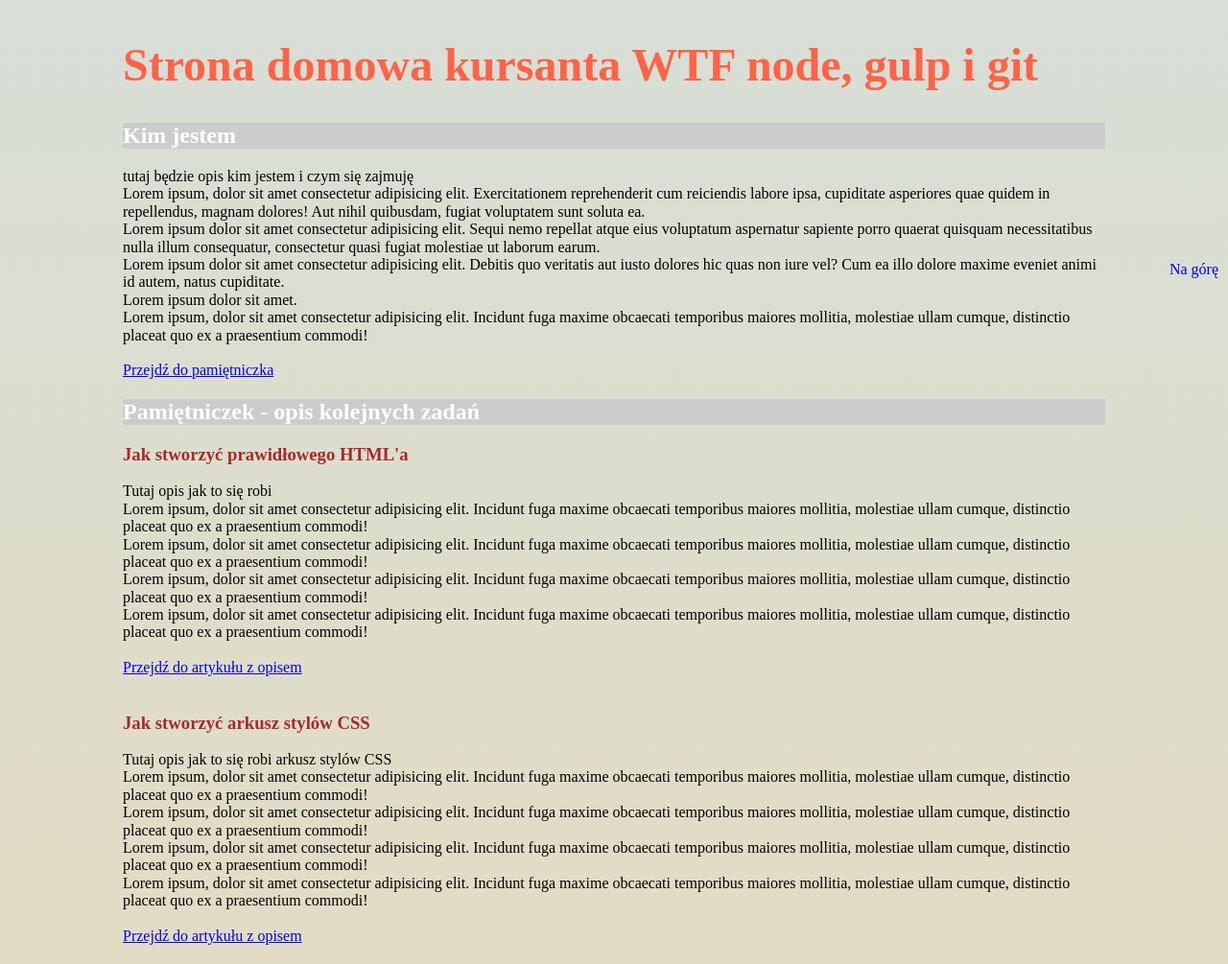
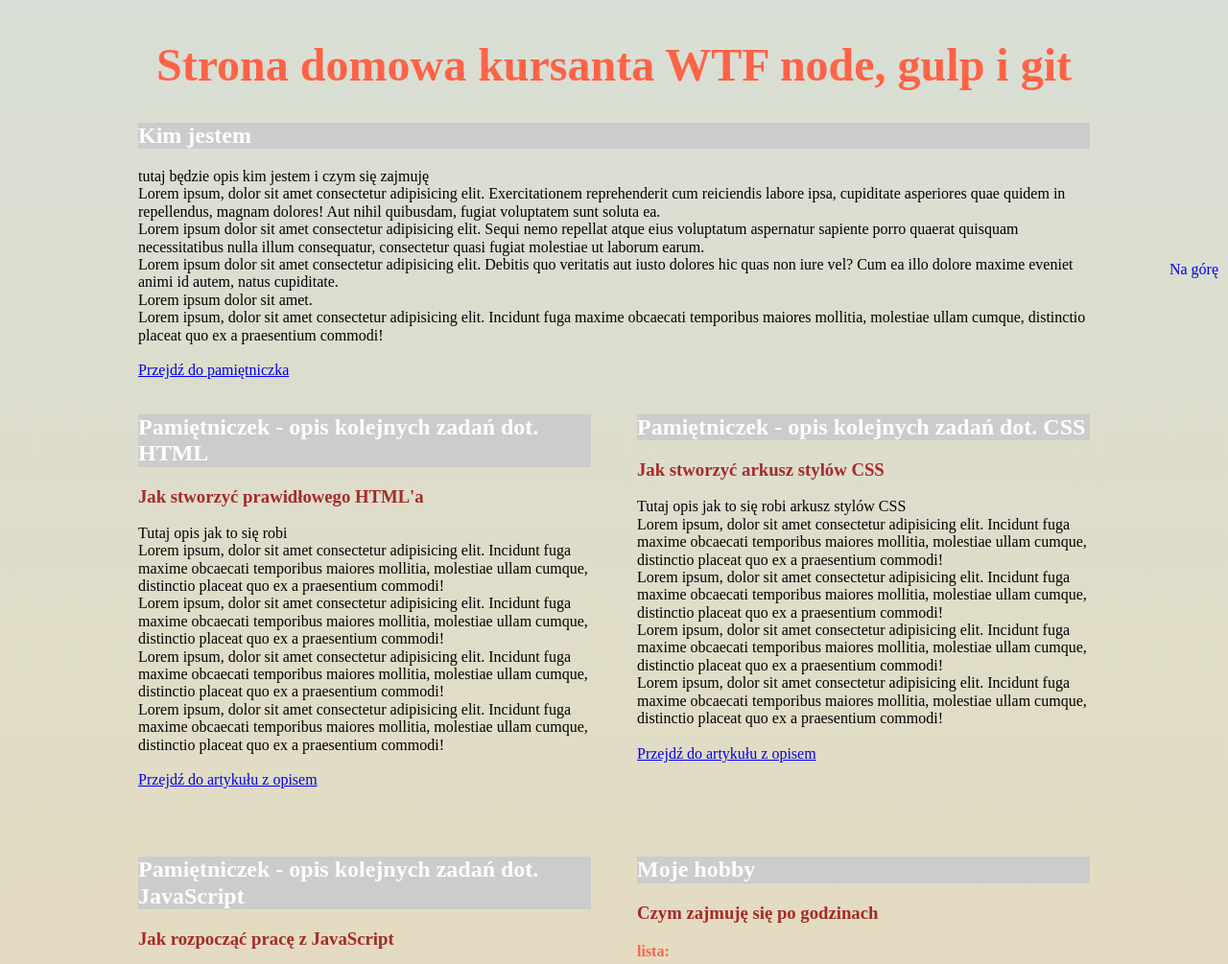
Before and after one commit to druszkiewicz/homepage-gulp, a website: page src/content/index.html in a window 1280 px wide. Shown: the part 500-1505 px from the top of the page at 96% size. Drawn offline with nearby package versions, Linux system fonts and the light colour scheme; files that its build step writes are made by us from their sources; files whose address does not match are found by name.

Commit message:
feat: add grid

```diff
--- a/src/content/index.html
+++ b/src/content/index.html
@@ -46,15 +46,18 @@
    </div>
 
    <main id="top" class="main">
-      <section class="about">
+         <header>
+               <h1>
+                  Strona domowa kursanta WTF node, gulp i git
+               </h1>
+            </header>
+
+
+      <section class="sectionAllign about">
 
          <!-- <div class="box">co tent frontend</div> -->
 
-         <header>
-            <h1>
-               Strona domowa kursanta WTF node, gulp i git
-            </h1>
-         </header>
+
 
 
          <h2>Kim jestem</h2>
@@ -81,8 +84,9 @@
          </p>
       </section>
 
-      <section id="pamietniczek">
-         <h2>Pamiętniczek - opis kolejnych zadań</h2>
+      <div class="contentGrid">
+      <section class="sectionAllign" id="pamietniczek">
+         <h2>Pamiętniczek - opis kolejnych zadań dot. HTML</h2>
          <h3>Jak stworzyć prawidłowego HTML'a</h3>
          <p>
             Tutaj opis jak to się robi
@@ -102,7 +106,10 @@
             <a class="myHref" href="podstrona.html">Przejdź do artykułu z opisem</a>
             <br><br>
          </p>
+      </section>
 
+      <section class="sectionAllign">
+         <h2>Pamiętniczek - opis kolejnych zadań dot. CSS</h2>
          <h3>Jak stworzyć arkusz stylów CSS</h3>
          <p>
             Tutaj opis jak to się robi arkusz stylów CSS
@@ -122,7 +129,10 @@
             <a class="myHref" href="podstrona.html">Przejdź do artykułu z opisem</a>
          <br><br>
          </p>
+      </section>
 
+      <section class="sectionAllign">
+         <h2>Pamiętniczek - opis kolejnych zadań dot. JavaScript</h2>
          <h3>Jak rozpocząć pracę z JavaScript</h3>
          <p>
             Tutaj opis podstawowych elementów języka JavaScript.
@@ -145,7 +155,7 @@
 
       </section>
 
-      <section>
+      <section class="sectionAllign">
             <h2>Moje hobby</h2>
             <h3>Czym zajmuję się po godzinach</h3>
             <section class="hobby">
@@ -178,7 +188,9 @@
 
       </section>
 
-      <section class="glossary">
+      <section class="sectionAllign glossary">
+         <h2>Skrótowiec</h2>
+         <h3>Jakbym zapomniał...</h3>
          <dt>CSS</dt>
          <dd>to co widzisz</dd>
          <dt>HTML</dt>
@@ -188,6 +200,8 @@
          <dd>to co teraz jest na tapecie</dd>
 
       </section>
+
+      </div>
 
    </main>
 
--- a/src/scss/main.scss
+++ b/src/scss/main.scss
@@ -15,6 +15,10 @@ html {
 body {
    background: rgb(211,224,224);
    background: linear-gradient(180deg, rgba(211,224,224,1) 0%, rgba(235,217,178,1) 100%);
+}
+
+.sectionAllign{
+   padding: 0 16px;
 }
 
 // navigation
@@ -70,9 +74,23 @@ body {
    margin: 0;
 }
 
+.contentGrid {
+   display:grid;
+   grid-template-columns: 1fr 1fr;
+   grid-column-gap: 16px;
+   grid-row-gap: 16px;
+}
+
+@media (max-width: 640px) {
+   .contentGrid {
+      grid-template-columns: 1fr;
+   }
+}
+
 h1 {
    font-size: 3rem;
    color: tomato;
+   text-align: center;
 }
 
 h2 {
@@ -91,6 +109,7 @@ h4 {
 
 p {
    // color: white;
+   // padding: 0 16px;
 }
 
 .linkTable {
@@ -182,6 +201,12 @@ p {
    padding-top: 16px;
 }
 
+@media (max-width: 900) { //brake point
+   .main {
+      max-width: 600px;
+   }
+}
+
 .myLinks {
    background: rgb(237, 238, 183);
 }
```
